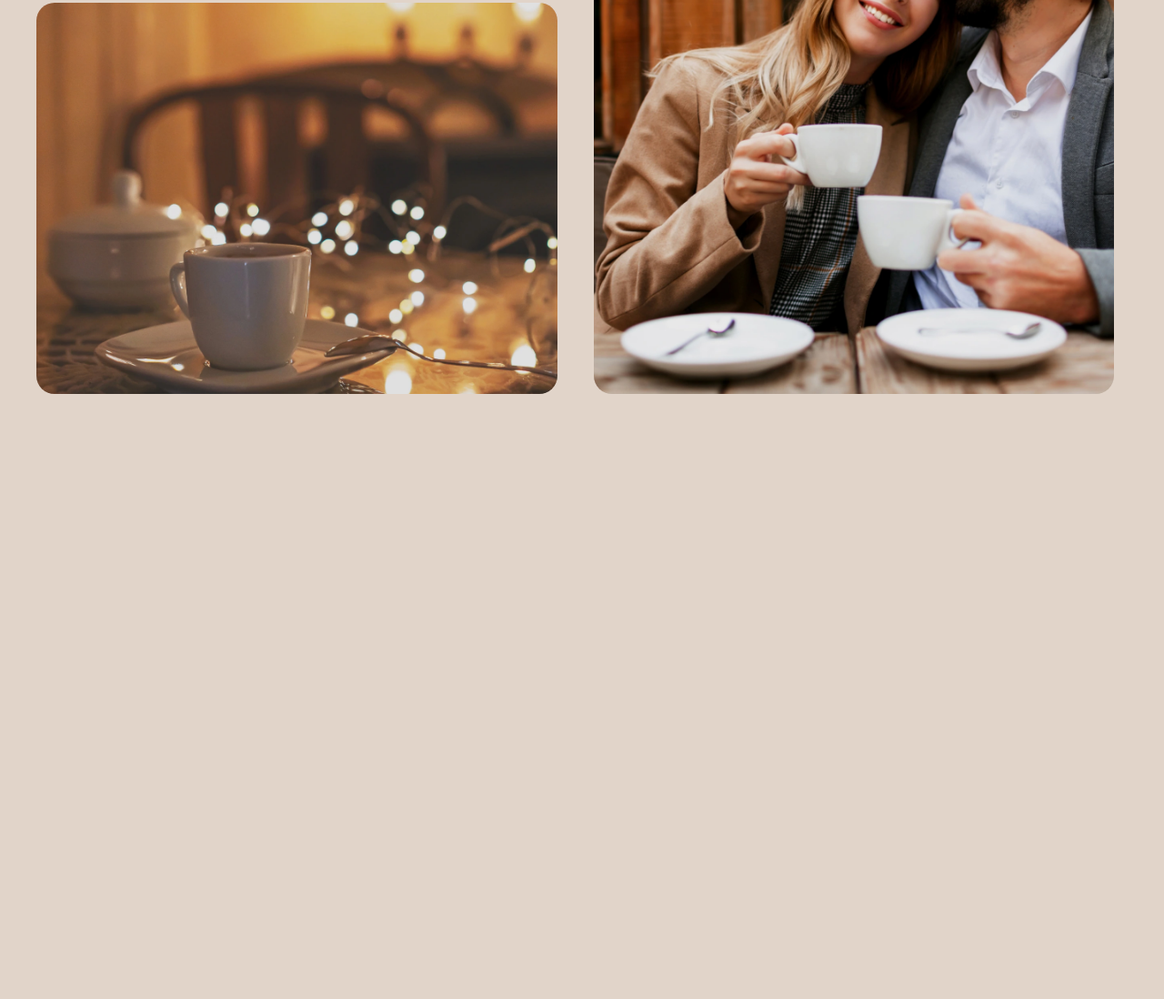
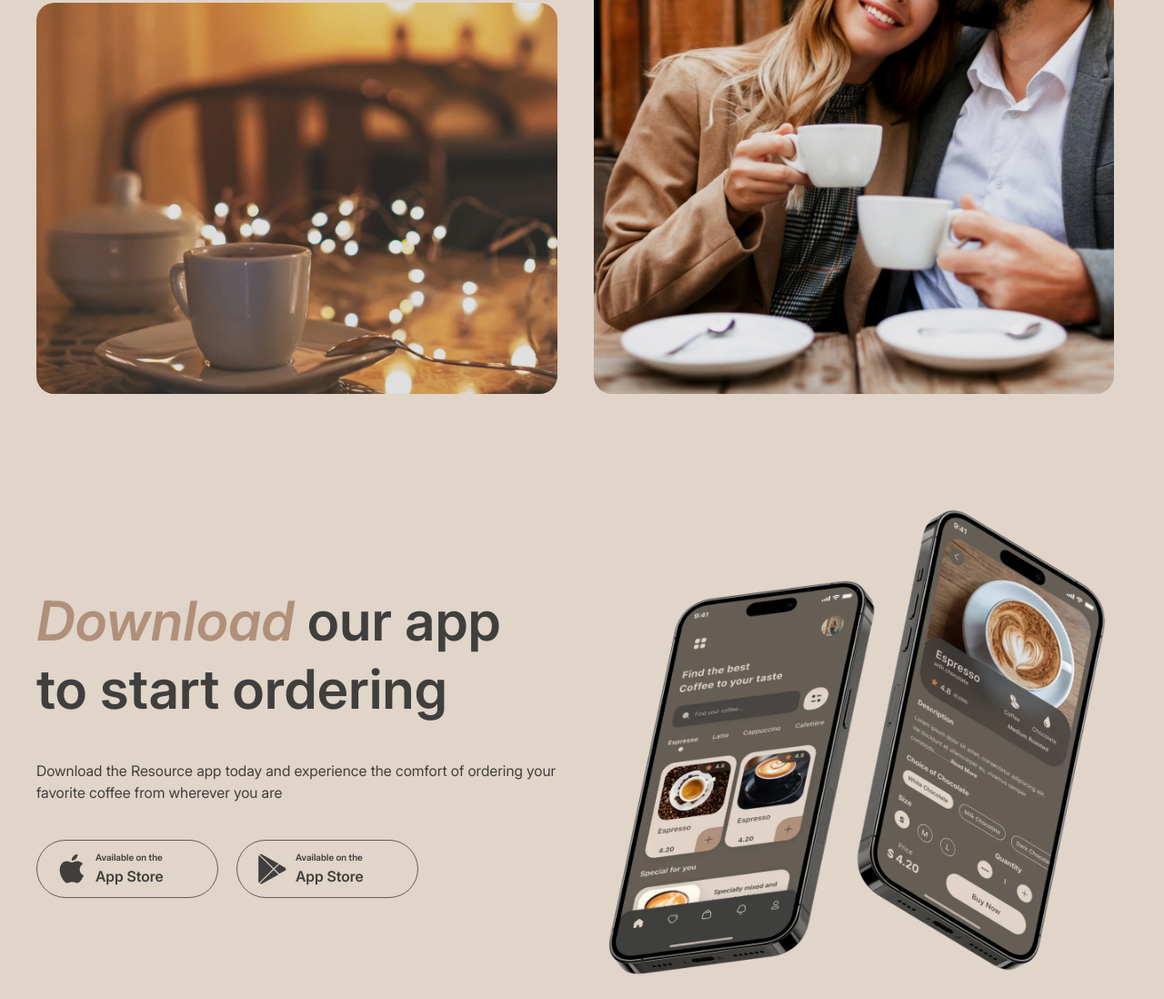
Before and after one commit to GrigoriyFedorov/rsschool-landing-page, a plain HTML site: page index.html in a window 1280 px wide. Shown: the part 2716-3814 px from the top of the page at 91% size. Before the commit the page ends 3149 px from the top, so only its background shows below. Drawn offline with Linux system fonts and the light colour scheme.

Commit message:
feat: add mobile-app section

```diff
--- a/index.html
+++ b/index.html
@@ -296,6 +296,79 @@
           </div>
         </div>
       </section>
+      <section class="mobile-app">
+        <div class="mobile-app__inner container">
+          <div class="mobile-app__body">
+            <h2 class="mobile-app__title">
+              <span class="title-accent">Download</span> our app to start
+              ordering
+            </h2>
+            <p class="mobile-app__description">
+              Download the Resource app today and experience the comfort of
+              ordering your favorite coffee from wherever you are
+            </p>
+            <div class="mobile-app__actions">
+              <a class="mobile-app__button" href="#">
+                <svg width="36" height="36" viewBox="0 0 36 36" fill="none">
+                  <path
+                    d="M26.7073 18.6307C26.6704 14.6324 30.065 12.6872 30.2203 12.5966C28.2977 9.86366 25.3178 9.49026 24.2707 9.46048C21.7679 9.20369 19.3403 10.9206 18.0654 10.9206C16.765 10.9206 14.8017 9.48529 12.6858 9.52747C9.96293 9.56841 7.41566 11.1055 6.0186 13.4923C3.13542 18.359 5.28572 25.5108 8.04802 29.4446C9.42981 31.3712 11.0444 33.5223 13.1578 33.4466C15.2254 33.3635 15.9978 32.1614 18.4929 32.1614C20.9651 32.1614 21.6903 33.4466 23.8457 33.3983C26.0647 33.3635 27.4618 31.463 28.7952 29.519C30.392 27.3108 31.0333 25.1362 31.0588 25.0245C31.0066 25.0071 26.7493 23.4229 26.7073 18.6307Z"
+                    fill="#403F3D"
+                  />
+                  <path
+                    d="M22.6357 6.87268C23.7477 5.51675 24.5086 3.67205 24.2974 1.80005C22.6879 1.86952 20.675 2.88554 19.5159 4.21169C18.4903 5.38029 17.5742 7.29571 17.8109 9.097C19.6189 9.2285 21.4753 8.20752 22.6357 6.87268Z"
+                    fill="#403F3D"
+                  />
+                </svg>
+                <div class="mobile-app__button-content">
+                  <span class="mobile-app__button-caption"
+                    >Available on the</span
+                  >
+                  <span>App Store</span>
+                </div>
+              </a>
+              <a class="mobile-app__button" href="#">
+                <svg
+                  width="36"
+                  height="36"
+                  viewBox="0 0 36 36"
+                  fill="none"
+                >
+                  <path
+                    d="M3.7558 3.20297C3.39335 3.57289 3.18359 4.14884 3.18359 4.89471V31.4994C3.18359 32.2453 3.39335 32.8212 3.7558 33.1911L3.84525 33.2723L19.1359 18.37V18.0181L3.84525 3.11575L3.7558 3.20297Z"
+                    fill="#403F3D"
+                  />
+                  <path
+                    d="M26.0776 23.34L20.9863 18.37V18.0181L26.0837 13.0482L26.1979 13.1128L32.2345 16.4617C33.9573 17.4121 33.9573 18.976 32.2345 19.9324L26.1979 23.2753L26.0776 23.34V23.34Z"
+                    fill="#403F3D"
+                  />
+                  <path
+                    d="M25.2733 24.2007L20.0617 19.1195L4.68164 34.1166C5.25384 34.7031 6.18695 34.7737 7.24807 34.1873L25.2733 24.2007"
+                    fill="#403F3D"
+                  />
+                  <path
+                    d="M25.2733 12.1876L7.24807 2.20103C6.18695 1.62058 5.25384 1.69125 4.68164 2.27772L20.0617 17.2688L25.2733 12.1876Z"
+                    fill="#403F3D"
+                  />
+                </svg>
+                <div class="mobile-app__button-content">
+                  <span class="mobile-app__button-caption"
+                    >Available on the</span
+                  >
+                  <span>App Store</span>
+                </div>
+              </a>
+            </div>
+          </div>
+          <img
+            class="mobile-app__image"
+            src="images/mobile-screens.webp"
+            alt="Mobile app screens showing coffee catalog"
+            width="630"
+            height="630"
+            loading="lazy"
+          />
+        </div>
+      </section>
     </main>
     <dialog class="mobile-overlay visible-tablet" id="mobileOverlay">
       <header class="mobile-overlay__header">
--- a/styles/_globals.scss
+++ b/styles/_globals.scss
@@ -38,7 +38,8 @@
   line-height: 105%;
 
   @include mobile {
-    @include fluid-text(72, 36);
+    @include fluid-text(72, 42);
+    line-height: 115%;
   }
 }
 
--- a/styles/_variables.scss
+++ b/styles/_variables.scss
@@ -15,6 +15,10 @@
   --container-padding-x: #{rem(40)};
   --section-padding-y: #{rem(100)};
   --transition-duration: 0.2s;
+
+  @include mobile {
+  --container-padding-x: #{rem(16)};
+}
 }
 
 :root[data-theme="dark"] {
--- /dev/null
+++ b/styles/blocks/_mobile-app.scss
@@ -0,0 +1,66 @@
+@use "../meta" as *;
+
+.mobile-app {
+  margin-bottom: var(--section-padding-y);
+
+  &__inner {
+    display: flex;
+    justify-content: space-between;
+    align-items: center;
+    column-gap: rem(40);
+
+    @include tablet {
+      row-gap: rem(100);
+      flex-direction: column;
+    }
+  }
+
+  &__body {
+    max-width: rem(580);
+    display: flex;
+    flex-direction: column;
+    row-gap: rem(40);
+  }
+
+  &__actions {
+    display: flex;
+    gap: rem(20);
+
+    @include mobile {
+      flex-direction: column;
+      align-items: start;
+    }
+  }
+
+  &__button {
+    min-width: rem(200);
+    height: rem(64);
+    border: 1px solid var(--border-inverse);
+    border-radius: rem(100);
+    padding-inline: rem(20);
+    display: flex;
+    align-items: center;
+    column-gap: rem(8);
+
+    &-content {
+      display: flex;
+      flex-direction: column;
+      row-gap: rem(2);
+    }
+
+    &-caption {
+      font-size: 10px;
+      line-height: 140%;
+    }
+
+    @include hover {
+      background-color: var(--background-container);
+      color: var(--text-inverse);
+    }
+  }
+
+  &__image {
+    min-width: 0;
+    background-color: transparent;
+  }
+}
--- a/styles/styles.scss
+++ b/styles/styles.scss
@@ -11,3 +11,4 @@
 @use "blocks/hero";
 @use "blocks/slider";
 @use "blocks/about";
+@use "blocks/mobile-app";
```
Also changed, not shown: css/styles.css, images/mobile-screens.webp (added), styles/blocks/_about.scss (line endings or trailing spaces), 1 other file.
